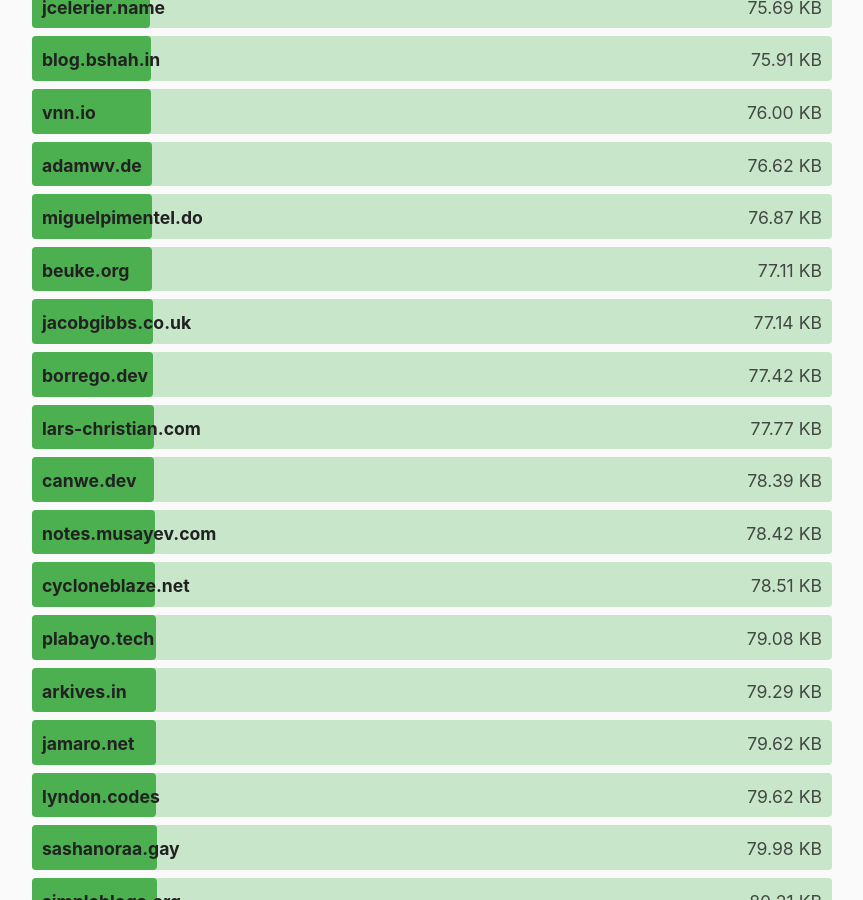
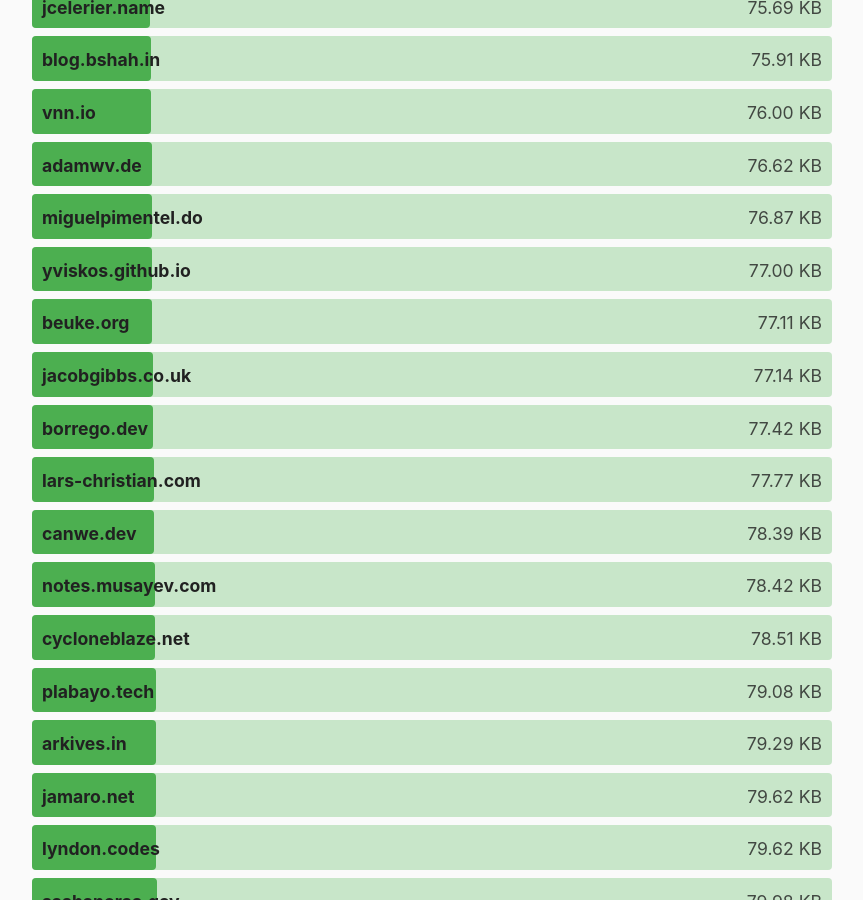
Before and after one commit to kevquirk/512kb.club, a Jekyll site: the page built from index.md, in a window 1280 px wide and 900 px high, scrolled down 21572 px. Shown: the whole window, without its empty margins (208-1071 px from the left). Built offline with Jekyll 4.4.1, drawn with Linux system fonts in a browser that asks for light colours.

Commit message:
Update sites.yml

```diff
--- a/_data/sites.yml
+++ b/_data/sites.yml
@@ -1,3 +1,8 @@
+- domain: yviskos.github.io
+  url: https://yviskos.github.io/
+  size: 77
+  last_checked: 2025-07-26
+
 - domain: 0xedward.io
   url: https://0xedward.io/
   size: 41.02
```
